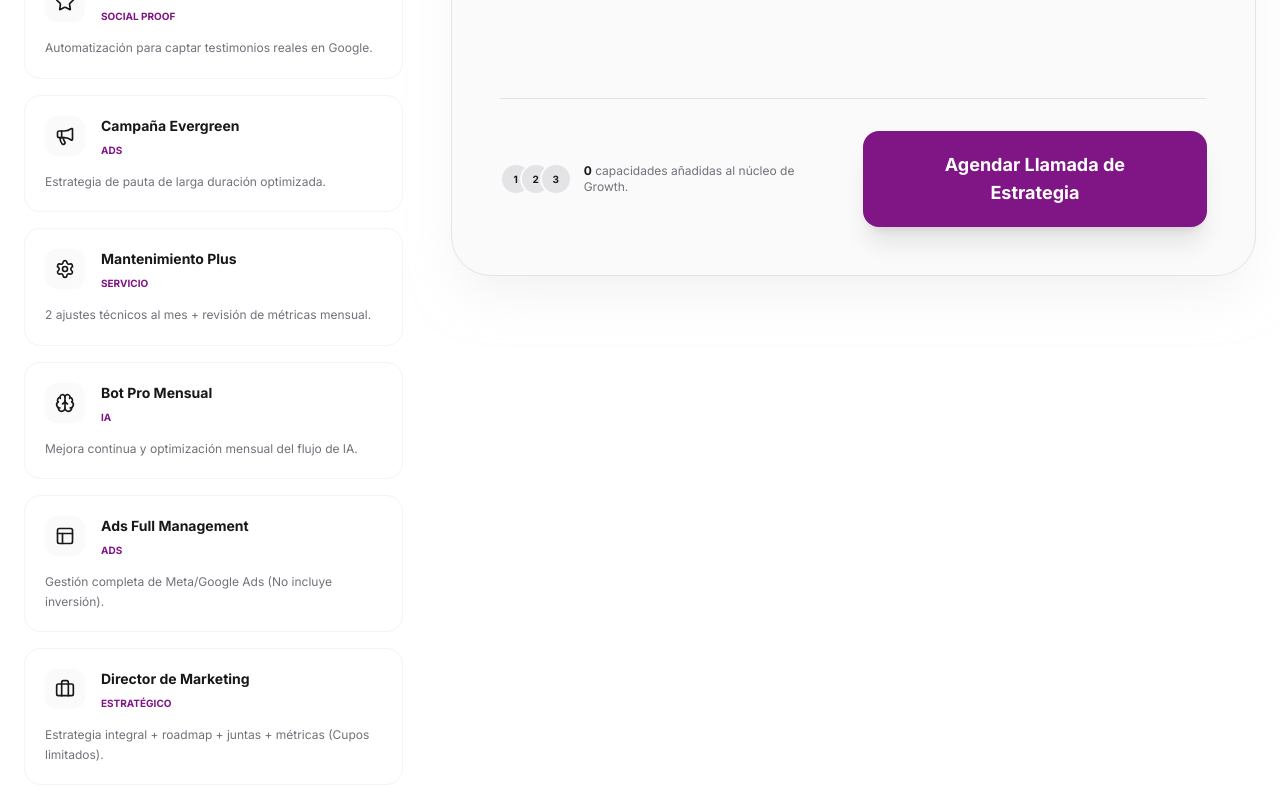
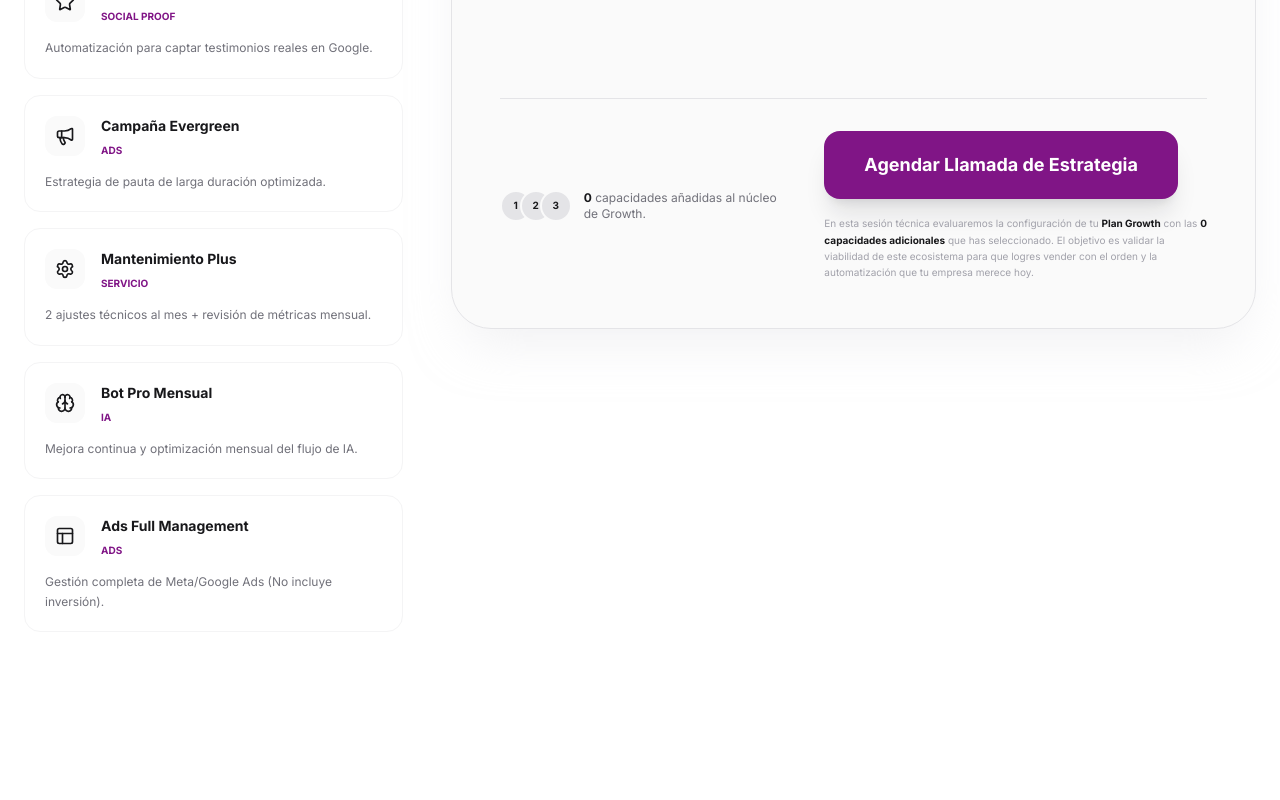
Before and after one commit to mendo369/vue-skeleton, a Vue app: page /configurar/growth in a window 1280 px wide. Shown: the part 916-1716 px from the top of the page. After the commit the page ends 1628 px from the top, so only its background shows below. Built offline with nearby package versions, Linux system fonts and the light colour scheme; a web font is replaced by a local one.

Commit message:
feat(Upsell): marketing director hidden

```diff
--- a/src/views/ConfiguratorView.vue
+++ b/src/views/ConfiguratorView.vue
@@ -132,16 +132,16 @@ const allAddons = [
     icon: Layout,
     category: "Ads",
   },
-  {
-    id: "director-marketing",
-    name: "Director de Marketing",
-    description:
-      "Estrategia integral + roadmap + juntas + métricas (Cupos limitados).",
-    price: 20000,
-    type: "monthly",
-    icon: Briefcase,
-    category: "Estratégico",
-  },
+  // {
+  //   id: "director-marketing",
+  //   name: "Director de Marketing",
+  //   description:
+  //     "Estrategia integral + roadmap + juntas + métricas (Cupos limitados).",
+  //   price: 20000,
+  //   type: "monthly",
+  //   icon: Briefcase,
+  //   category: "Estratégico",
+  // },
 ];
 
 const selectedAddons = ref<any[]>([]);
@@ -514,12 +514,27 @@ const goToBooking = () => {
                   </p>
                 </div>
 
+                <div class="space-y-4">
                   <button
                     @click="goToBooking"
                     class="w-full md:w-auto px-10 py-5 bg-main-purple text-white rounded-2xl font-bold text-lg transition-all shadow-xl shadow-zinc-900/10 hover:scale-[1.02] active:scale-95"
                   >
                     Agendar Llamada de Estrategia
                   </button>
+                  <p class="text-[10px] text-zinc-400 max-w-md leading-relaxed">
+                    En esta sesión técnica evaluaremos la configuración de tu
+                    <span class="font-bold text-zinc-900"
+                      >Plan {{ basePlan.name }}</span
+                    >
+                    con las
+                    <span class="font-bold text-zinc-900"
+                      >{{ selectedAddons.length }} capacidades adicionales</span
+                    >
+                    que has seleccionado. El objetivo es validar la viabilidad
+                    de este ecosistema para que logres vender con el orden y la
+                    automatización que tu empresa merece hoy.
+                  </p>
+                </div>
               </div>
             </div>
           </div>
```
Lines whose indentation alone changed are shown as unchanged.
